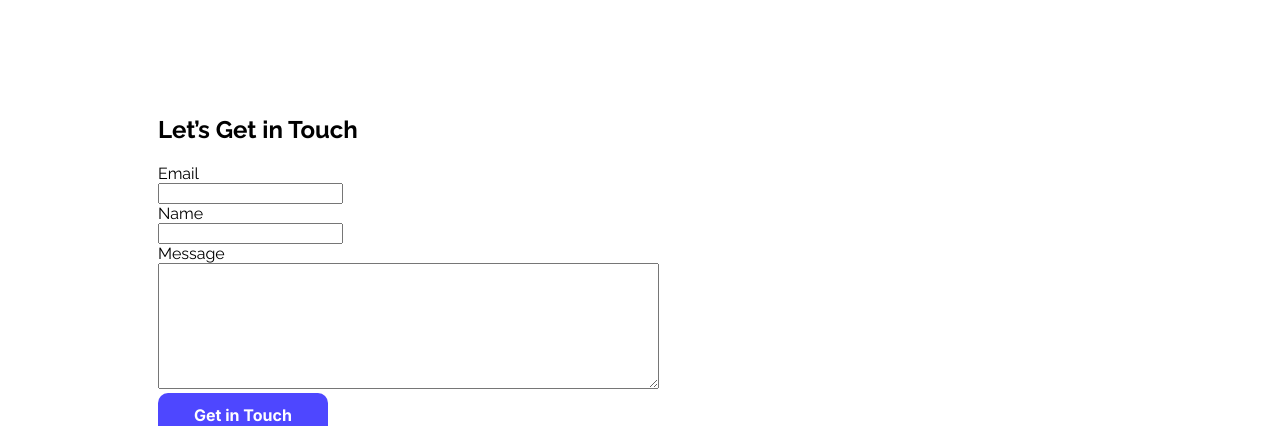
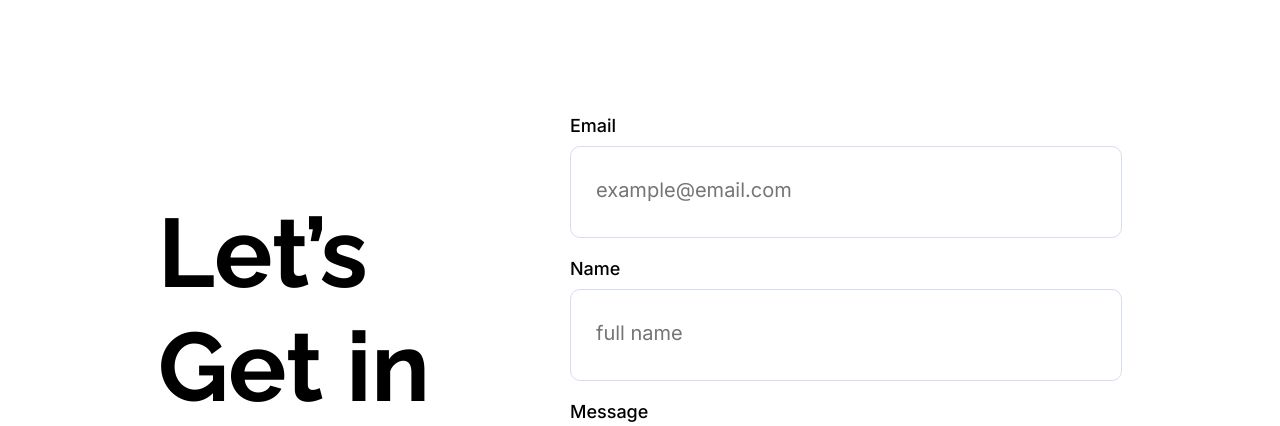
Before and after one commit to nehanawar025/web-flow-Assignment1, a plain HTML site: page index.html in a window 1280 px wide. Shown: the part 3310-3736 px from the top of the page. Drawn offline with Linux system fonts and the light colour scheme.

Commit message:
Created Get in Touch section

```diff
--- a/css/main.css
+++ b/css/main.css
@@ -88,3 +88,57 @@ main section{
 .focus-img{
     border-radius: 48px;
 }
+
+
+/* Get in Touch */
+.touch{
+    display: flex;
+    gap: 115px;
+    justify-content: space-around;
+}
+
+.touch-head{
+    font-size: 97px;
+}
+
+.form-itm{
+    margin-bottom: 20px;
+}
+
+.form-itm label{
+    font-family: "Inter", sans-serif;
+    font-weight: 500;
+    font-size: 18px;
+}
+
+.form-itm input,textarea{
+    padding: 10px 25px;
+}
+
+.form-itm input[type=email], input[type=text]{
+    width: 500px;
+    height: 70px;
+    border-radius: 10px;
+    margin-top: 10px;
+    border: 1px solid rgba(214, 221, 237, 1);
+}
+
+.form-itm textarea{
+    width: 500px;
+    height: 135px;
+    border-radius: 10px;
+    margin-top: 10px;
+    border: 1px solid rgba(214, 221, 237, 1);
+}
+
+
+::placeholder {
+    font-size: 20px;
+    font-family: "Inter", sans-serif;
+}
+
+.form-btn{
+    width: 550px;
+    height: 60px;
+    padding: 20px 100px;
+}
--- a/index.html
+++ b/index.html
@@ -130,24 +130,24 @@
         </section>
 
         <section class="touch">
-            <div class="tch-content">
-                <h1>Let’s Get in Touch</h1>
+            <div class="touch-content">
+                <h1 class="touch-head">Let’s Get in <br>Touch</h1>
             </div>
-            <div class="tch-form">
+            <div class="touch-form">
                 <form>
-                    <div>
+                    <div class="form-itm">
                         <label for="email">Email</label><br>
-                        <input type="email" name="email" id="email">
+                        <input type="email" name="email" id="email" placeholder="example@email.com">
                     </div>
-                    <div>
+                    <div class="form-itm">
                         <label for="name">Name</label><br>
-                        <input type="text" name="name" id="name">
+                        <input type="text" name="name" id="name" placeholder="full name">
                     </div>
-                    <div>
+                    <div class="form-itm">
                         <label for="msg">Message</label><br>
-                        <textarea rows="8" cols="60" name="msg" id="msg"></textarea>
+                        <textarea rows="8" cols="60" name="msg" id="msg" placeholder="write your message...."></textarea>
                     </div>
-                    <button>Get in Touch</button>
+                    <button class="form-btn">Get in Touch</button>
                 </form>
             </div>
         </section>
```
